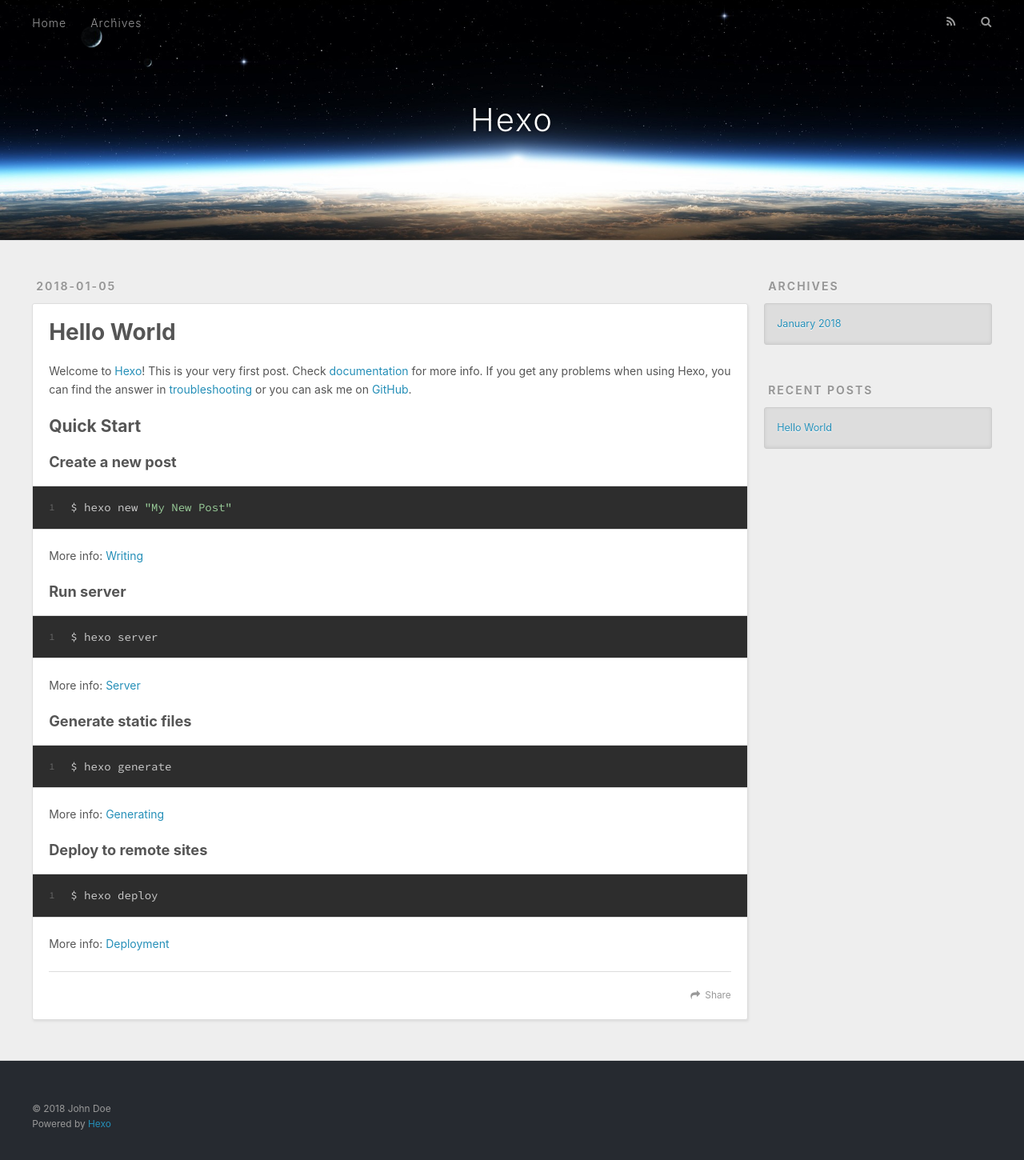
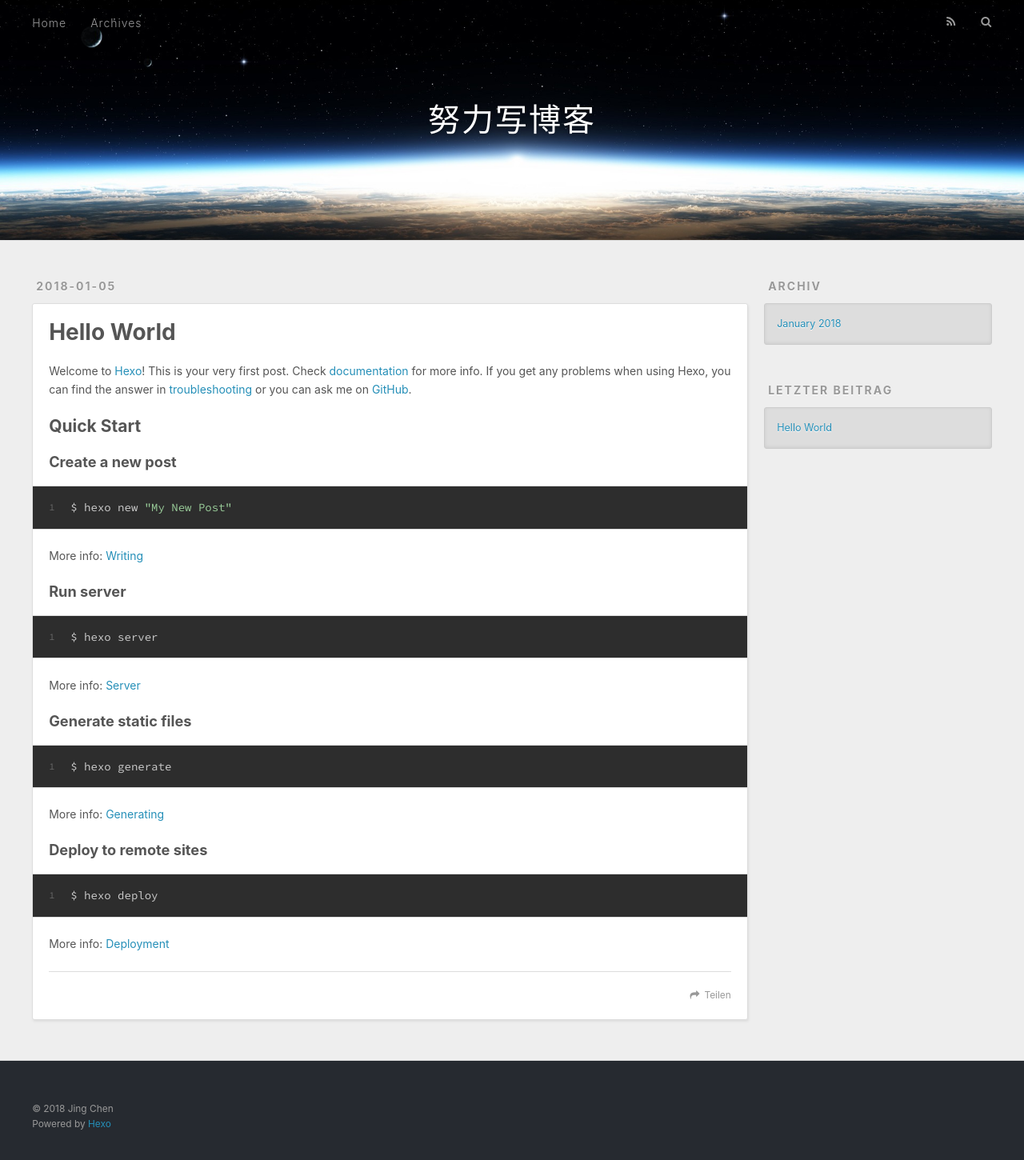
Before and after one commit to solan/solan.github.io, a plain HTML site: page index.html in a window 1280 px wide. Shown: the whole page at 80% size. Drawn offline with nearby package versions, Linux system fonts and the light colour scheme.

Commit message:
Site updated: 2018-01-05 12:10:26

```diff
--- a/atom.xml
+++ b/atom.xml
@@ -1,6 +1,6 @@
 <?xml version="1.0" encoding="utf-8"?>
 <feed xmlns="http://www.w3.org/2005/Atom">
-  <title>Hexo</title>
+  <title>努力写博客</title>
 
 
   <link href="/atom.xml" rel="self"/>
@@ -10,7 +10,7 @@
   <id>http://yoursite.com/</id>
 
   <author>
-    <name>John Doe</name>
+    <name>Jing Chen</name>
 
   </author>
 
--- a/index.html
+++ b/index.html
@@ -5,16 +5,20 @@
 
 
 
-  <title>Hexo</title>
+  <title>努力写博客</title>
   <meta name="viewport" content="width=device-width, initial-scale=1, maximum-scale=1">
-  <meta property="og:type" content="website">
-<meta property="og:title" content="Hexo">
+  <meta name="description" content="拥有两只猫的女程序员">
+<meta property="og:type" content="website">
+<meta property="og:title" content="努力写博客">
 <meta property="og:url" content="http://yoursite.com/index.html">
-<meta property="og:site_name" content="Hexo">
+<meta property="og:site_name" content="努力写博客">
+<meta property="og:description" content="拥有两只猫的女程序员">
+<meta property="og:locale" content="CN">
 <meta name="twitter:card" content="summary">
-<meta name="twitter:title" content="Hexo">
+<meta name="twitter:title" content="努力写博客">
+<meta name="twitter:description" content="拥有两只猫的女程序员">
 
-    <link rel="alternate" href="/atom.xml" title="Hexo" type="application/atom+xml">
+    <link rel="alternate" href="/atom.xml" title="努力写博客" type="application/atom+xml">
 
 
     <link rel="icon" href="/favicon.png">
@@ -33,7 +37,7 @@
   <div id="header-outer" class="outer">
     <div id="header-title" class="inner">
       <h1 id="logo-wrap">
-        <a href="/" id="logo">Hexo</a>
+        <a href="/" id="logo">努力写博客</a>
       </h1>
 
     </div>
@@ -50,7 +54,7 @@
 
           <a id="nav-rss-link" class="nav-icon" href="/atom.xml" title="RSS Feed"></a>
 
-        <a id="nav-search-btn" class="nav-icon" title="Search"></a>
+        <a id="nav-search-btn" class="nav-icon" title="Suche"></a>
       </nav>
       <div id="search-form-wrap">
         <form action="//google.com/search" method="get" accept-charset="UTF-8" class="search-form"><input type="search" name="q" class="search-form-input" placeholder="Search"><button type="submit" class="search-form-submit">&#xF002;</button><input type="hidden" name="sitesearch" value="http://yoursite.com"></form>
@@ -96,7 +100,7 @@
 
     </div>
     <footer class="article-footer">
-      <a data-url="http://yoursite.com/2018/01/05/hello-world/" data-id="cjc1blh900000d4i12t16fudg" class="article-share-link">Share</a>
+      <a data-url="http://yoursite.com/2018/01/05/hello-world/" data-id="cjc1cewsw00006gi10o98fml1" class="article-share-link">Teilen</a>
 
 
     </footer>
@@ -122,7 +126,7 @@
 
 
   <div class="widget-wrap">
-    <h3 class="widget-title">Archives</h3>
+    <h3 class="widget-title">Archiv</h3>
     <div class="widget">
       <ul class="archive-list"><li class="archive-list-item"><a class="archive-list-link" href="/archives/2018/01/">January 2018</a></li></ul>
     </div>
@@ -132,7 +136,7 @@
 
 
   <div class="widget-wrap">
-    <h3 class="widget-title">Recent Posts</h3>
+    <h3 class="widget-title">letzter Beitrag</h3>
     <div class="widget">
       <ul>
 
@@ -152,7 +156,7 @@
 
   <div class="outer">
     <div id="footer-info" class="inner">
-      &copy; 2018 John Doe<br>
+      &copy; 2018 Jing Chen<br>
       Powered by <a href="http://hexo.io/" target="_blank">Hexo</a>
     </div>
   </div>
```
Also changed, not shown: 2018/01/05/hello-world/index.html (+10 -9 lines), archives/2018/01/index.html (+15 -11 lines), archives/2018/index.html (+15 -11 lines), archives/index.html (+15 -11 lines).
